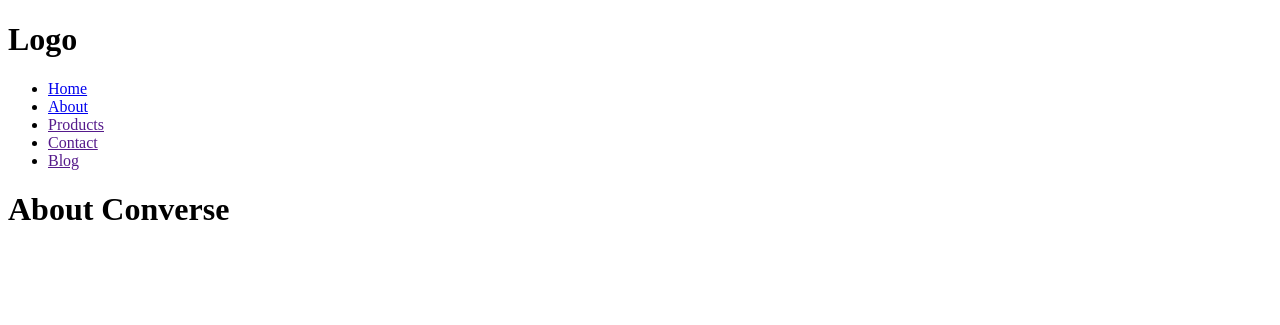
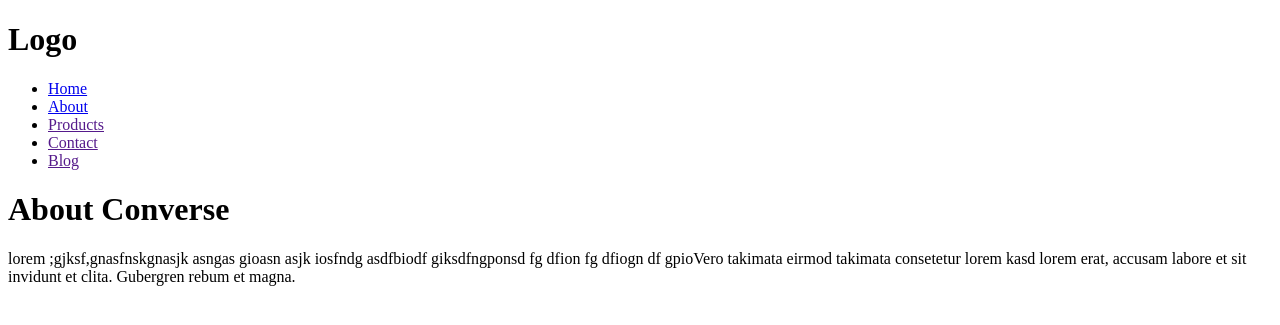
Before and after one commit to roncloud20/converse, a PHP site: page /about.php in a window 1280 px wide. Shown: the top 325 px of the page. Run offline with PHP 8.4, Linux system fonts and the light colour scheme.

Commit message:
Adding dummy content to about page

```diff
--- a/about.php
+++ b/about.php
@@ -1,4 +1,13 @@
 <?php
     require_once "header.html";
-    echo "<h1>About Converse</h1>";
 ?>
+<h1>About Converse</h1>
+<p>
+    lorem ;gjksf,gnasfnskgnasjk
+    asngas gioasn asjk iosfndg
+    asdfbiodf giksdfngponsd fg
+    dfion fg dfiogn df gpioVero takimata eirmod
+    takimata consetetur lorem kasd lorem erat,
+    accusam labore et sit invidunt et clita.
+    Gubergren rebum et magna.
+</p>
```
